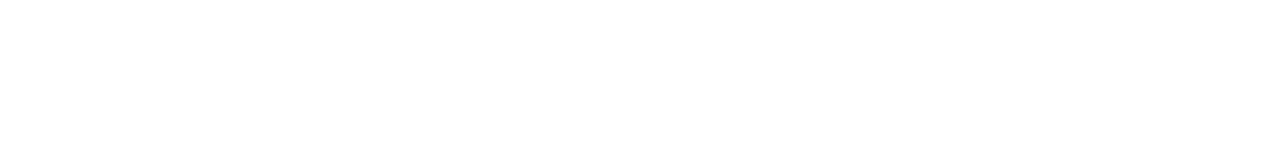
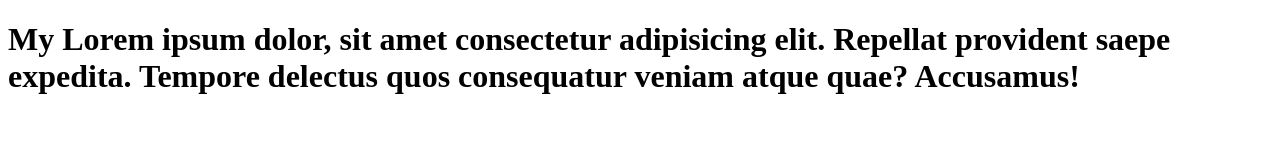
Before and after one commit to AG27101987/My-First-Repo, a plain HTML site: page Index.html in a window 1280 px wide. Drawn offline with Linux system fonts and the light colour scheme.

Commit message:
style added

```diff
--- a/Index.html
+++ b/Index.html
@@ -7,6 +7,6 @@
     <title>My First Github Repo</title>
 </head>
 <body>
-
+ <h1>My Lorem ipsum dolor, sit amet consectetur adipisicing elit. Repellat provident saepe expedita. Tempore delectus quos consequatur veniam atque quae? Accusamus!</h1>
 </body>
 </html>
```
